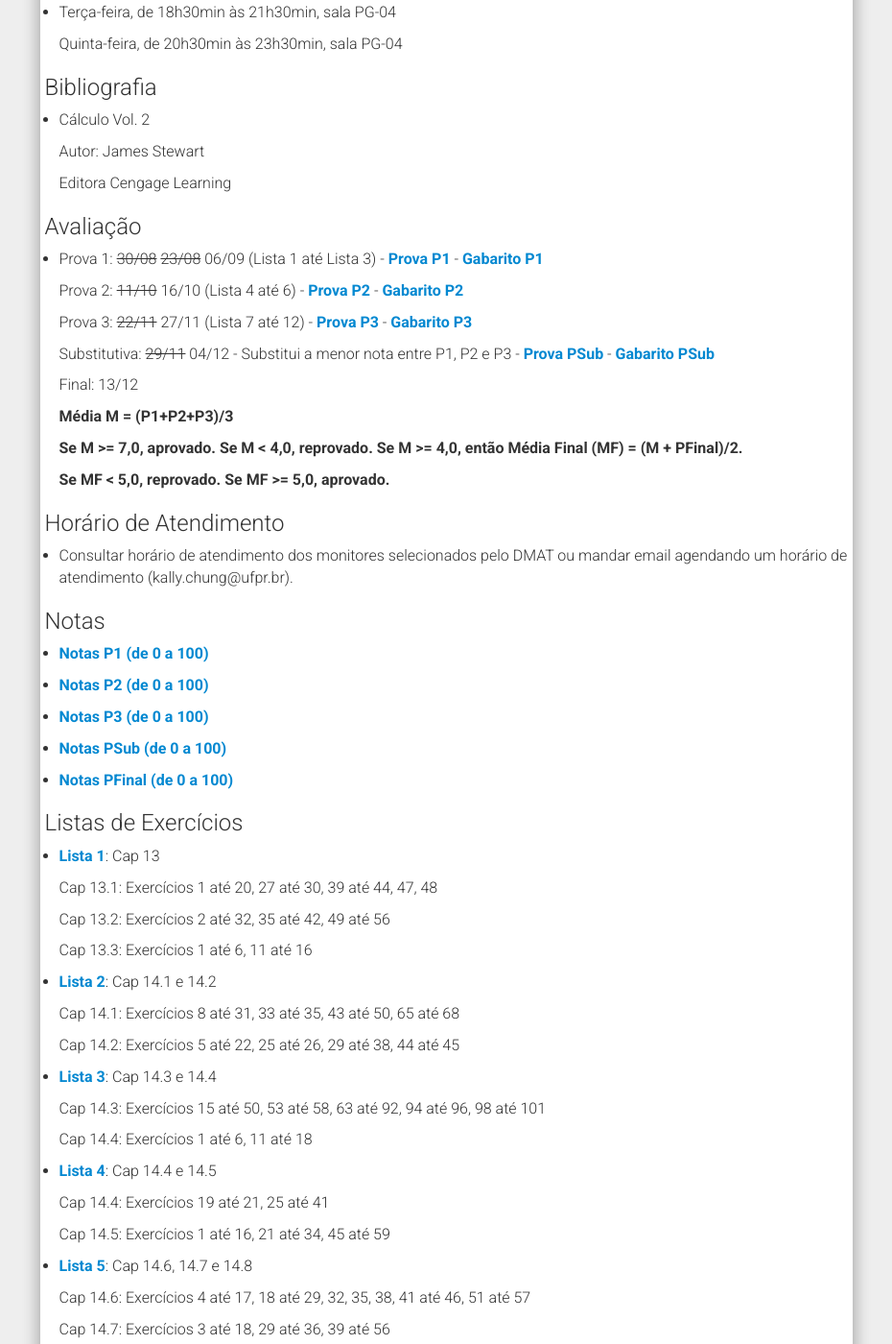
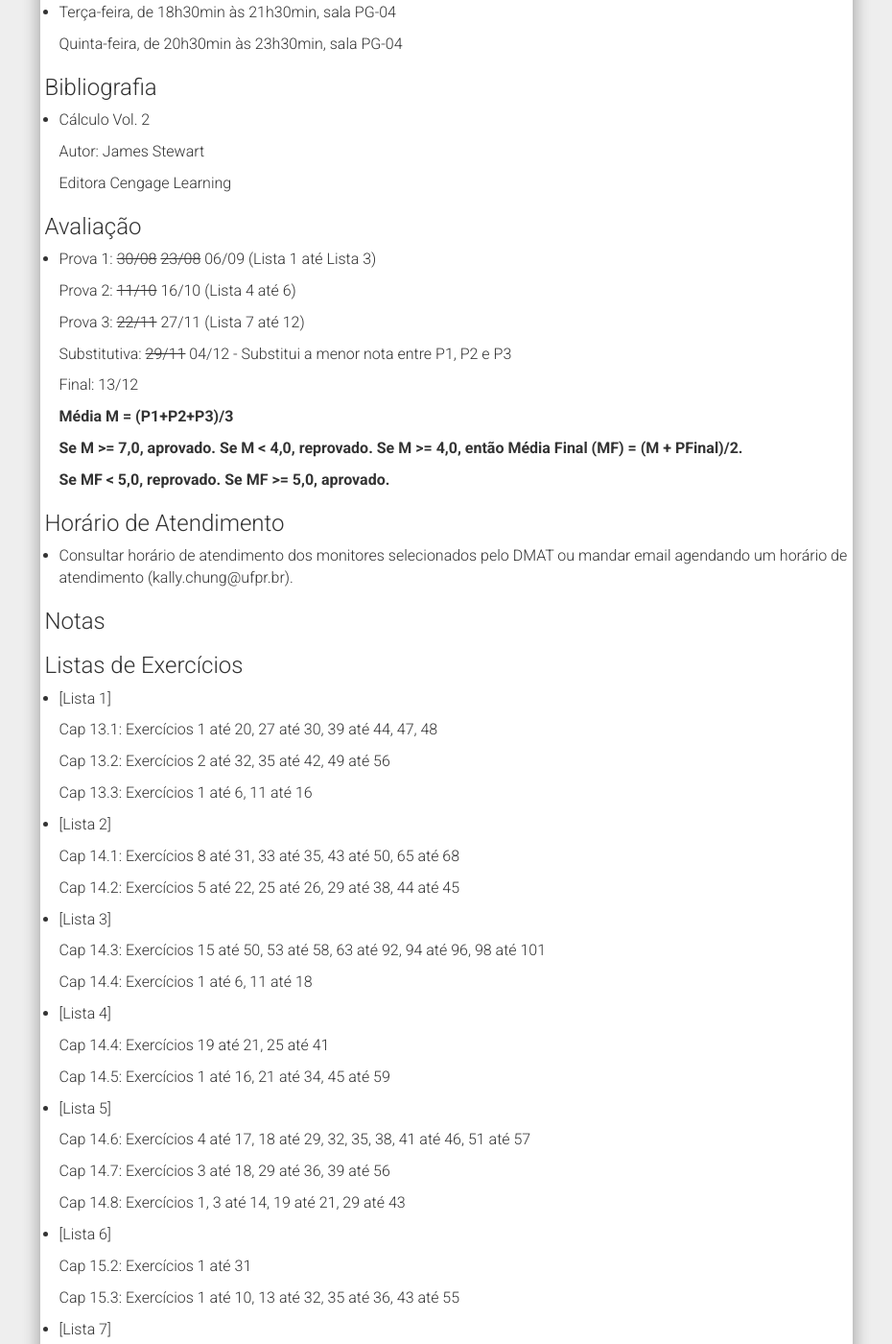
Before and after one commit to chunggnuhc/chunggnuhc.github.io, a Jekyll site: the page built from CMA211AN-Calc2-2sem2018.md, in a window 1280 px wide and 1400 px high, scrolled down 908 px. Shown: the whole window at 96% size, without its empty margins (321-1251 px from the left). Built offline with Jekyll 4.4.1, drawn with Linux system fonts in a browser that asks for light colours; nearby versions of some CDN libraries; some of the changed text lies outside the part shown.

Commit message:
Update CMA211AN-Calc2-2sem2018.md

```diff
--- a/CMA211AN-Calc2-2sem2018.md
+++ b/CMA211AN-Calc2-2sem2018.md
@@ -45,13 +45,13 @@ permalink: /CMA211AN-Calc2-2sem2018/
 
 <h3>Avaliação</h3>
 
-- Prova 1: <strike>30/08</strike> <strike>23/08</strike> 06/09 (Lista 1 até Lista 3) - [Prova P1](/disciplinas2sem2018/provaP1_CMA211AN.pdf) - [Gabarito P1](/disciplinas2sem2018/GabaritoP1-AN.pdf)
+- Prova 1: <strike>30/08</strike> <strike>23/08</strike> 06/09 (Lista 1 até Lista 3)
 
-  Prova 2: <strike>11/10</strike> 16/10 (Lista 4 até 6) - [Prova P2](/disciplinas2sem2018/provaP2_CMA211AN.pdf) - [Gabarito P2](/disciplinas2sem2018/GabaritoP2-AN.pdf)
+  Prova 2: <strike>11/10</strike> 16/10 (Lista 4 até 6)
 
-  Prova 3: <strike>22/11</strike> 27/11 (Lista 7 até 12) - [Prova P3](/disciplinas2sem2018/provaP3_CMA211AN.pdf) - [Gabarito P3](/disciplinas2sem2018/GabaritoP3-AN.pdf)
+  Prova 3: <strike>22/11</strike> 27/11 (Lista 7 até 12)
 
-  Substitutiva: <strike>29/11</strike> 04/12 - Substitui a menor nota entre P1, P2 e P3 - [Prova PSub](/disciplinas2sem2018/provaPSub_CMA211AN.pdf) - [Gabarito PSub](/disciplinas2sem2018/GabaritoPSub.pdf)
+  Substitutiva: <strike>29/11</strike> 04/12 - Substitui a menor nota entre P1, P2 e P3
 
   Final: 13/12
 
@@ -68,19 +68,11 @@ permalink: /CMA211AN-Calc2-2sem2018/
 
 <h3>Notas</h3>
 
-- [Notas P1 (de 0 a 100)](/disciplinas2sem2018/NotaP1-AN.pdf)
 
-- [Notas P2 (de 0 a 100)](/disciplinas2sem2018/NotaP2-AN.pdf)
-
-- [Notas P3 (de 0 a 100)](/disciplinas2sem2018/NotaP3-AN.pdf)
-
-- [Notas PSub (de 0 a 100)](/disciplinas2sem2018/NotaPSub-AN.pdf)
-
-- [Notas PFinal (de 0 a 100)](/disciplinas2sem2018/NotaPFin-AN.pdf)
 
 <h3>Listas de Exercícios</h3>
 
-- [Lista 1](/disciplinas2sem2018/ListaExerc01 - CMA211AN.pdf): Cap 13
+- [Lista 1]
 
   Cap 13.1: Exercícios 1 até 20, 27 até 30, 39 até 44, 47, 48
 
@@ -88,25 +80,25 @@ permalink: /CMA211AN-Calc2-2sem2018/
 
   Cap 13.3: Exercícios 1 até 6, 11 até 16
 
-- [Lista 2](/disciplinas2sem2018/ListaExerc02 - CMA211AN.pdf): Cap 14.1 e 14.2
+- [Lista 2]
 
   Cap 14.1: Exercícios 8 até 31, 33 até 35, 43 até 50, 65 até 68
 
   Cap 14.2: Exercícios 5 até 22, 25 até 26, 29 até 38, 44 até 45
 
-- [Lista 3](/disciplinas2sem2018/ListaExerc03 - CMA211AN.pdf): Cap 14.3 e 14.4
+- [Lista 3]
 
   Cap 14.3: Exercícios 15 até 50, 53 até 58, 63 até 92, 94 até 96, 98 até 101
 
   Cap 14.4: Exercícios 1 até 6, 11 até 18
 
-- [Lista 4](/disciplinas2sem2018/ListaExerc04 - CMA211AN.pdf): Cap 14.4 e 14.5
+- [Lista 4]
 
   Cap 14.4: Exercícios 19 até 21, 25 até 41
 
   Cap 14.5: Exercícios 1 até 16, 21 até 34, 45 até 59
 
-- [Lista 5](/disciplinas2sem2018/ListaExerc05 - CMA211AD.pdf): Cap 14.6, 14.7 e 14.8
+- [Lista 5]
 
   Cap 14.6: Exercícios 4 até 17, 18 até 29, 32, 35, 38, 41 até 46, 51 até 57
 
@@ -114,13 +106,13 @@ permalink: /CMA211AN-Calc2-2sem2018/
 
   Cap 14.8: Exercícios 1, 3 até 14, 19 até 21, 29 até 43
 
-- [Lista 6](/disciplinas2sem2018/ListaExerc06 - CMA211AD.pdf): Cap 15.2 e 15.3
+- [Lista 6]
 
   Cap 15.2: Exercícios 1 até 31
 
   Cap 15.3: Exercícios 1 até 10, 13 até 32, 35 até 36, 43 até 55
 
-- [Lista 7](/disciplinas2sem2018/ListaExerc07 - CMA211AD.pdf): Cap 15.4, 15.7 e 15.8
+- [Lista 7]
 
   Cap 15.4 (Int. Dupla com Coord. Polares): Exercícios 1 até 32, 35, 39
 
@@ -128,19 +120,19 @@ permalink: /CMA211AN-Calc2-2sem2018/
 
   Cap 15.8 (Int. Tripla com Coord. Cilíndricas): Exercícios 7 até 24, 29 até 30
 
-- [Lista 8](/disciplinas2sem2018/ListaExerc08 - CMA211AD.pdf): Cap 15.9, 15.10
+- [Lista 8]
 
   Cap 15.9 (Int. Dupla com Coord. Esféricas): Exercícios 7 até 27, 29(a), 30, 39 até 41
 
   Cap 15.10 (Mudança de Variáveis em Integrais): Exercícios 1 até 10, 15 até 19
 
-- [Lista 9](/disciplinas2sem2018/ListaExerc09 - CMA211AD.pdf): Cap 16.1, 16.2
+- [Lista 9]
 
   Cap 16.1: Exercícios 1 até 10, 25 até 26
 
   Cap 16.2: Exercícios 1 até 16, 19 até 22, 29(a), 32(a), 39 até 42
 
-- [Lista 10](/disciplinas2sem2018/ListaExerc10 - CMA211AD.pdf): Cap 16.3, 16.4 e 16.5
+- [Lista 10]
 
   Cap 16.3: Exercícios 3 até 24, 28 até 35
 
@@ -148,13 +140,13 @@ permalink: /CMA211AN-Calc2-2sem2018/
 
   Cap 16.5: Exercícios 1 até 8, 13 até 32
 
-- [Lista 11](/disciplinas2sem2018/ListaExerc11 - CMA211AD.pdf): Cap 16.6, 16.7
+- [Lista 11]
 
   Cap 16.6: Exercícios 19 até 26, 33 até 36
 
   Cap 16.7: Exercícios 5 até 32, 49
 
-- [Lista 12](/disciplinas2sem2018/ListaExerc12 - CMA211AD.pdf): Cap 16.8, 16.9
+- [Lista 12]
 
   Cap 16.8: Exercícios 2 até 10, 13 até 19
 
```
